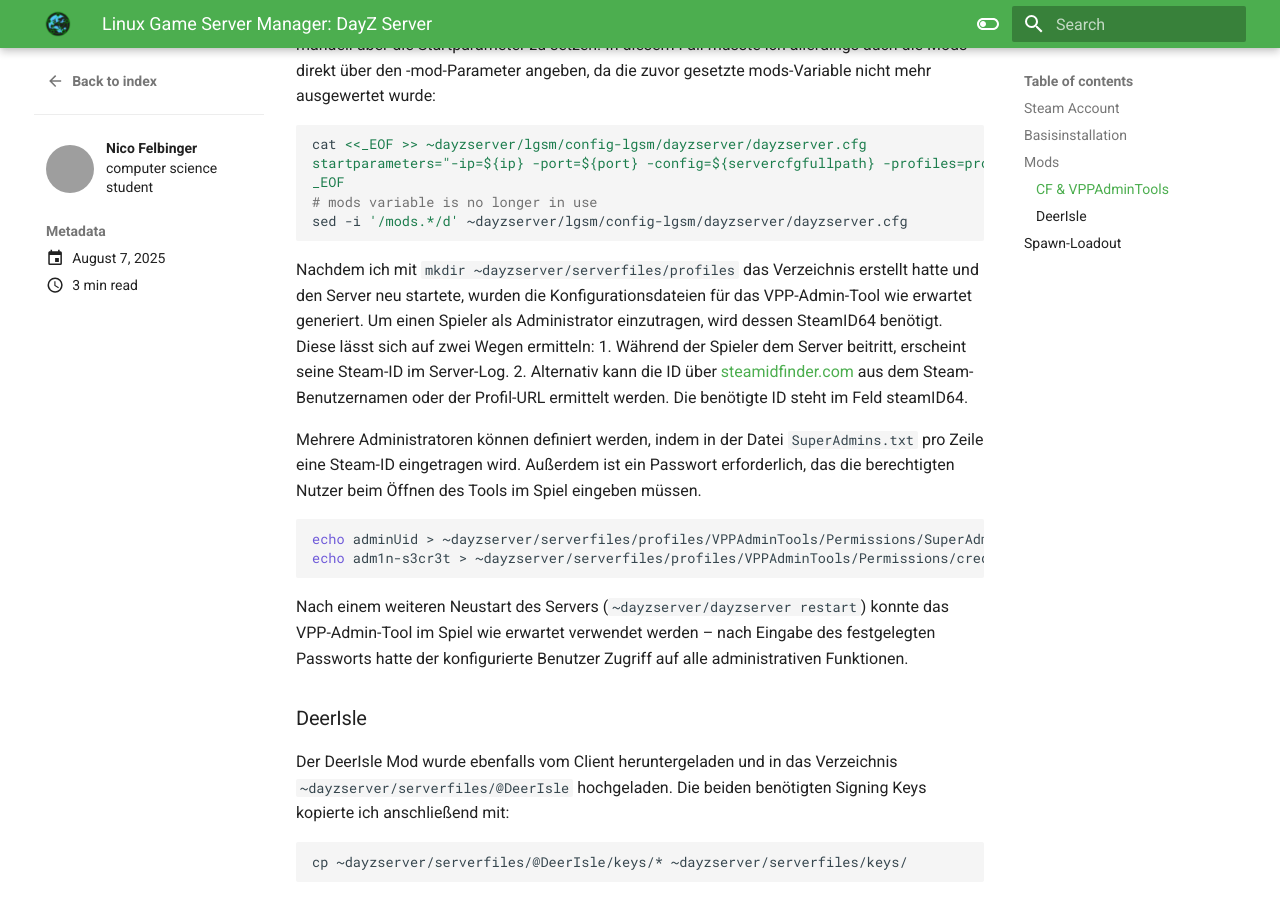
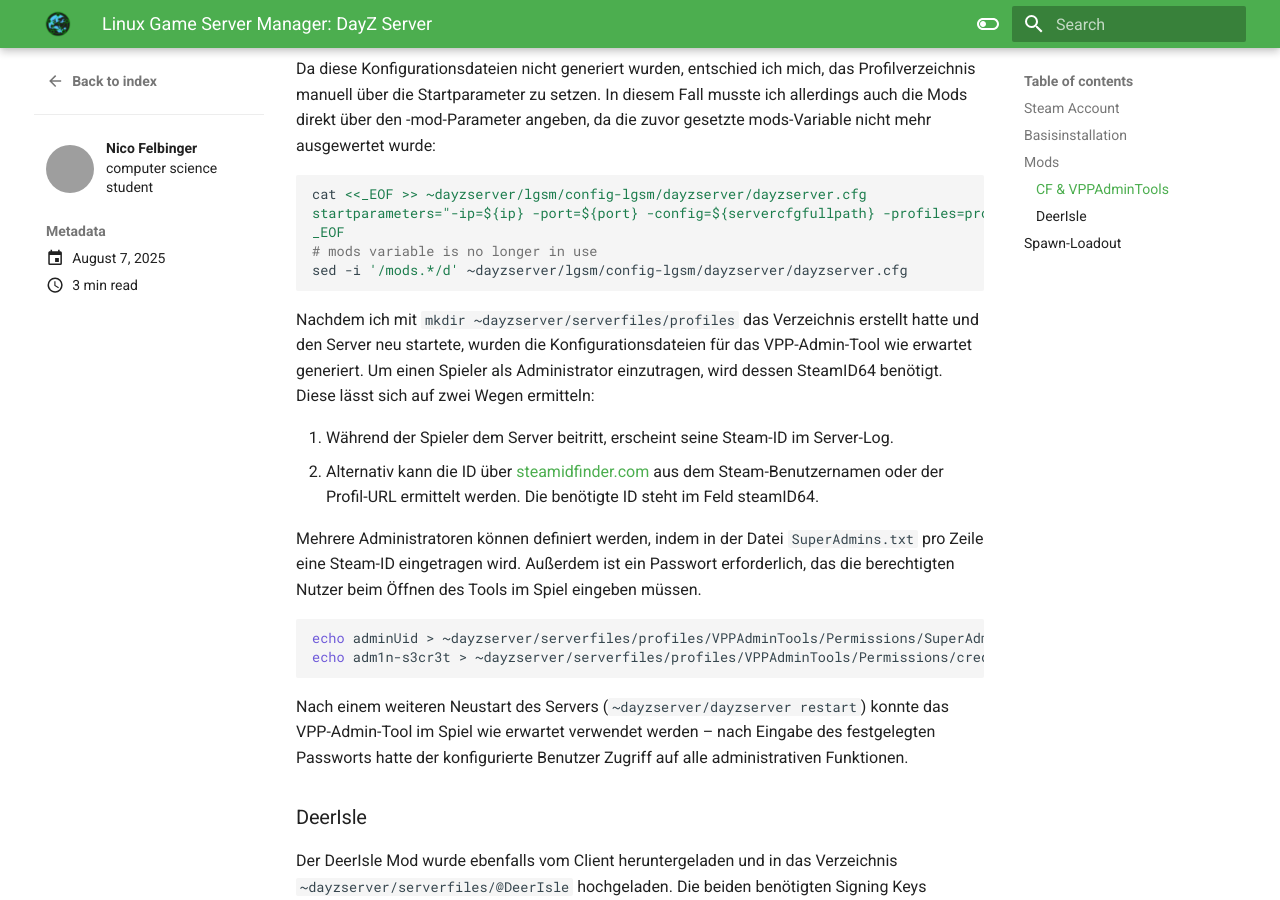
Before and after one commit to felbingereu/website, an MkDocs documentation site: the page built from docs/blog/posts/dayz-lgsm.md, in a window 1280 px wide and 900 px high, scrolled down 3073 px. Built offline with MkDocs 1.6.1 and Material for MkDocs 9.7.7, drawn with Linux system fonts in a browser that asks for light colours; plug-ins that fetch from the network failed and are left out; part of the change alters nothing that is shown; some of the changed text lies outside the part shown; grey boxes are pictures that could not be loaded.

```diff
--- a/docs/blog/posts/dayz-lgsm.md
+++ b/docs/blog/posts/dayz-lgsm.md
@@ -14,7 +14,7 @@ TODO:
 
 Ein Bekannter bat mich kürzlich, einen DayZ-Server mit dem VPP-Admin-Tool und DeerIsle aufzusetzen.
 Für das Hosting entschied ich mich für einen vServer mit Debian 12 als Basis. Die Installation und
-Verwaltung des Servers erledigte ich bequem mit dem Tool [Linux Game Server Managers (LGSM)]([Linux Game Server Managers (LGSM)](https://linuxgsm.com/)),
+Verwaltung des Servers erledigte ich bequem mit dem Tool [Linux Game Server Managers (LGSM)](https://linuxgsm.com/),
 das speziell für dedizierte Game-Server unter Linux entwickelt wurde.
 
 <!-- more -->
@@ -31,6 +31,7 @@ die offiziellen Missionen. Dieses Verhalten wurde bereits in [Issue #4601](https
 bei LGSM dokumentiert.
 
 Zur Lösung dieses Problems gibt es zwei Ansätze:
+
 1. Die fehlenden Missionen manuell über das offizielle
    [GitHub-Repository von Bohemia Interactive](https://github.com/BohemiaInteractive/DayZ-Central-Economy) nachladen.
 2. Einen Steam-Account verwenden, der DayZ besitzt – wie es ein
@@ -155,6 +156,7 @@ sed -i '/mods.*/d' ~dayzserver/lgsm/config-lgsm/dayzserver/dayzserver.cfg
 Nachdem ich mit `mkdir ~dayzserver/serverfiles/profiles` das Verzeichnis erstellt hatte und den Server neu
 startete, wurden die Konfigurationsdateien für das VPP-Admin-Tool wie erwartet generiert. Um einen Spieler
 als Administrator einzutragen, wird dessen SteamID64 benötigt. Diese lässt sich auf zwei Wegen ermitteln:
+
 1. Während der Spieler dem Server beitritt, erscheint seine Steam-ID im Server-Log.
 2. Alternativ kann die ID über [steamidfinder.com](https://www.steamidfinder.com/) aus dem Steam-Benutzernamen
    oder der Profil-URL ermittelt werden. Die benötigte ID steht im Feld steamID64.
```
